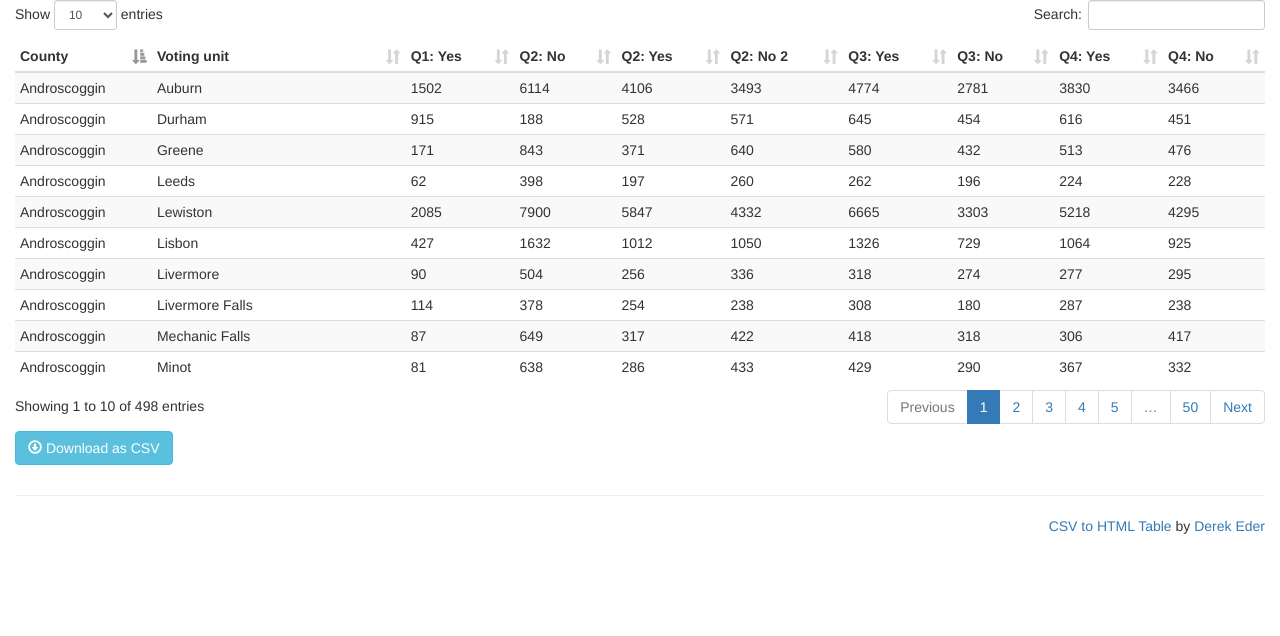
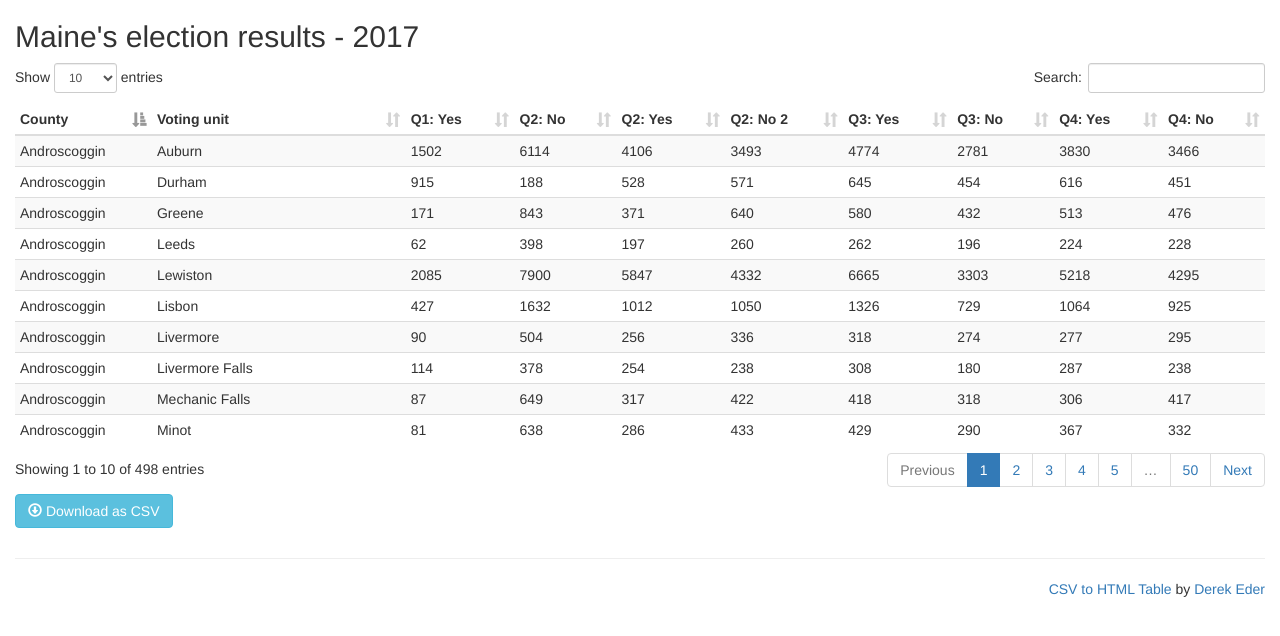
Before and after one commit to darrenfishell/darrenfishell.github.io, a Jekyll site: the page datatables.html, which Jekyll copies as it is, in a window 1280 px wide. Shown: the top 636 px of the page. Built offline with Jekyll 4.4.1, drawn with Linux system fonts in a browser that asks for light colours.

Commit message:
Election results

```diff
--- a/datatables.html
+++ b/datatables.html
@@ -22,6 +22,8 @@
 
   <body>
     <div class="container-fluid">
+
+    <h2>Maine's election results - 2017</h2>
 
       <div id='table-container'></div>
 
```
